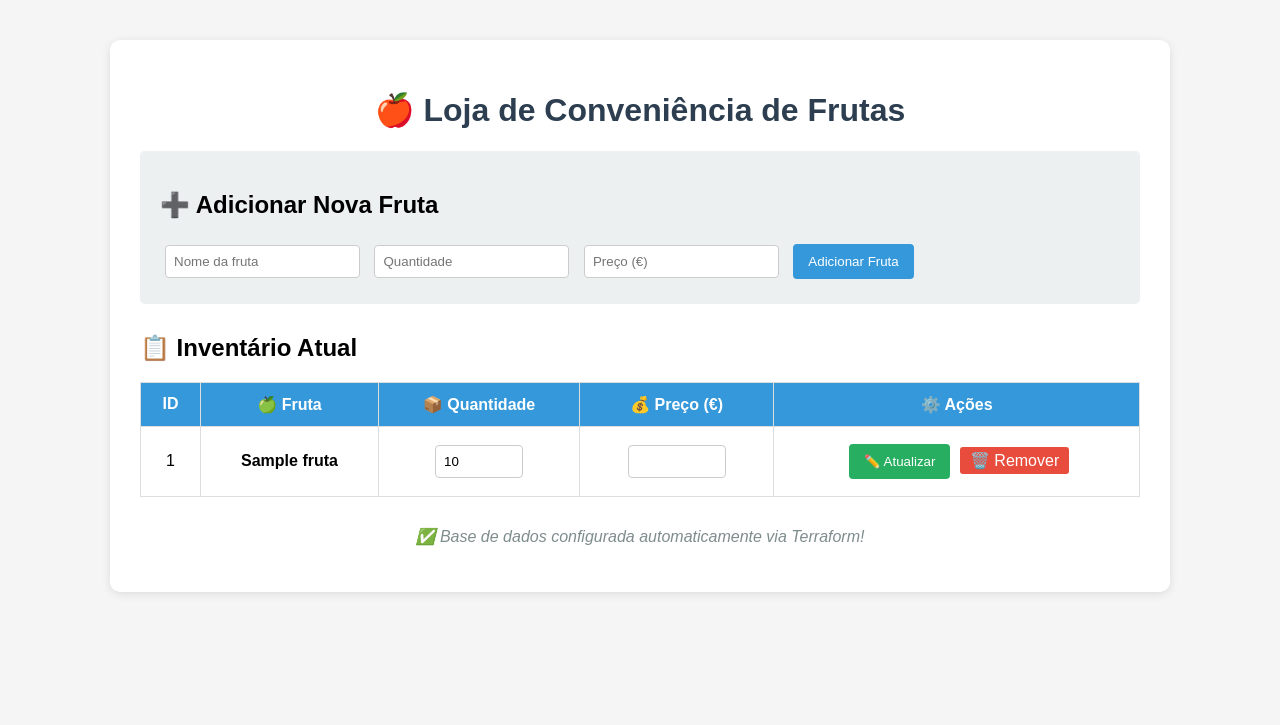
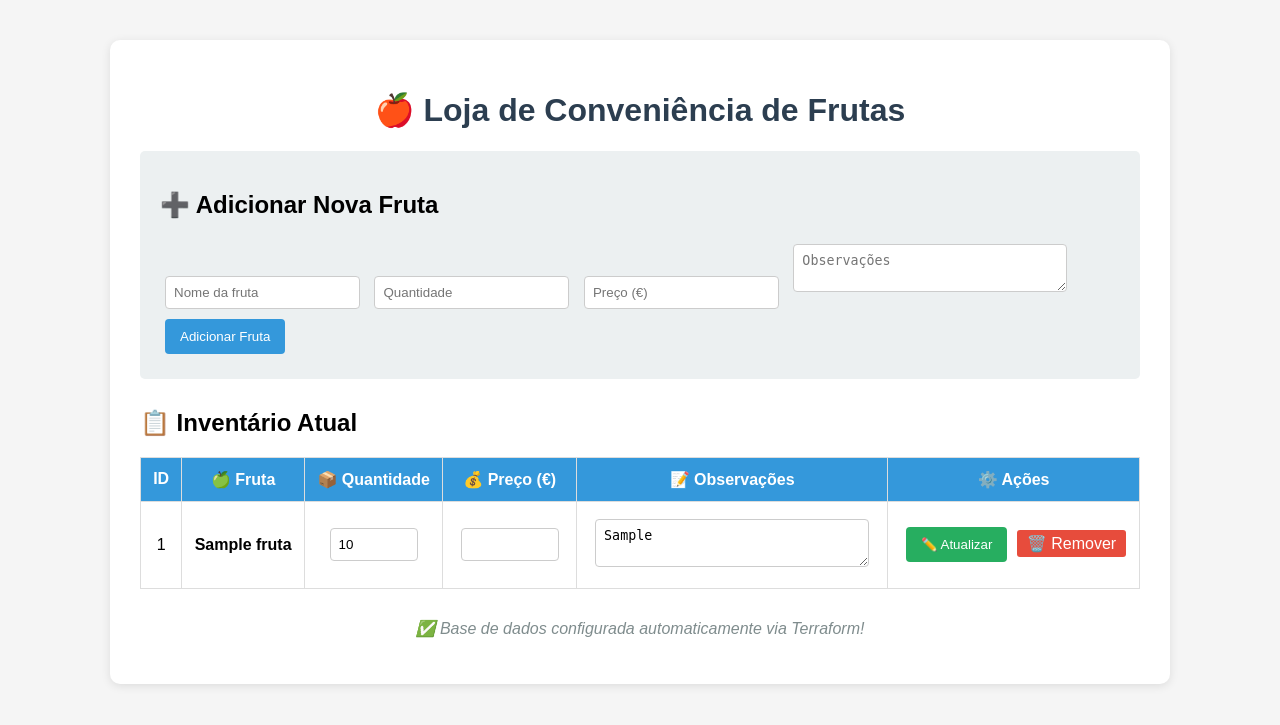
Before and after one commit to rpspereira/labfinal, a PHP site: page / in a window 1280 px wide. Shown: the top 725 px of the page. Run offline with PHP 8.4, Linux system fonts and the light colour scheme; tables that the repository leaves empty or names only in its code hold one stand-in row (values such as "Sample post").

Commit message:
Update index.php

```diff
--- a/index.php
+++ b/index.php
@@ -2,8 +2,8 @@
 ini_set('display_errors', 1);
 error_reporting(E_ALL);
 
-// Usa as credenciais dos outputs do Terraform
-$host = '10.0.1.4'; // Será o IP privado da VM MySQL
+// Configuração da base de dados
+$host = '10.0.1.4'; // IP privado da VM MySQL (ajusta se for diferente)
 $user = 'frutaria_user';
 $pass = 'frutaria_pass';
 $db   = 'frutaria';
@@ -18,7 +18,8 @@ if (isset($_POST['add'])) {
     $nome = $conn->real_escape_string($_POST['nome']);
     $quantidade = intval($_POST['quantidade']);
     $preco = floatval($_POST['preco']);
-    $conn->query("INSERT INTO frutas (nome, quantidade, preco) VALUES ('$nome', $quantidade, $preco)");
+    $observacoes = $conn->real_escape_string($_POST['observacoes'] ?? '');
+    $conn->query("INSERT INTO frutas (nome, quantidade, preco, observacoes) VALUES ('$nome', $quantidade, $preco, '$observacoes')");
     header("Location: " . $_SERVER['PHP_SELF']);
     exit;
 }
@@ -36,7 +37,8 @@ if (isset($_POST['update'])) {
     $id = intval($_POST['id']);
     $quantidade = intval($_POST['quantidade']);
     $preco = floatval($_POST['preco']);
-    $conn->query("UPDATE frutas SET quantidade=$quantidade, preco=$preco WHERE id=$id");
+    $observacoes = $conn->real_escape_string($_POST['observacoes'] ?? '');
+    $conn->query("UPDATE frutas SET quantidade=$quantidade, preco=$preco, observacoes='$observacoes' WHERE id=$id");
     header("Location: " . $_SERVER['PHP_SELF']);
     exit;
 }
@@ -59,7 +61,8 @@ $result = $conn->query("SELECT * FROM frutas ORDER BY nome ASC");
         th { background: #3498db; color: white; }
         tr:nth-child(even) { background-color: #f2f2f2; }
         .add-form { background: #ecf0f1; padding: 20px; border-radius: 5px; margin-bottom: 30px; }
-        input[type="text"], input[type="number"] { padding: 8px; margin: 5px; border: 1px solid #ccc; border-radius: 4px; }
+        input[type="text"], input[type="number"], textarea { padding: 8px; margin: 5px; border: 1px solid #ccc; border-radius: 4px; }
+        textarea { resize: vertical; }
         button { padding: 10px 15px; margin: 5px; cursor: pointer; background: #3498db; color: white; border: none; border-radius: 4px; }
         button:hover { background: #2980b9; }
         .remove-btn { background: #e74c3c; color: white; text-decoration: none; padding: 5px 10px; border-radius: 3px; }
@@ -78,6 +81,7 @@ $result = $conn->query("SELECT * FROM frutas ORDER BY nome ASC");
                 <input type="text" name="nome" placeholder="Nome da fruta" required>
                 <input type="number" name="quantidade" placeholder="Quantidade" min="0" required>
                 <input type="number" step="0.01" name="preco" placeholder="Preço (€)" min="0" required>
+                <textarea name="observacoes" placeholder="Observações" rows="2" cols="30"></textarea>
                 <button type="submit" name="add">Adicionar Fruta</button>
             </form>
         </div>
@@ -90,6 +94,7 @@ $result = $conn->query("SELECT * FROM frutas ORDER BY nome ASC");
                     <th>🍏 Fruta</th>
                     <th>📦 Quantidade</th>
                     <th>💰 Preço (€)</th>
+                    <th>📝 Observações</th>
                     <th>⚙️ Ações</th>
                 </tr>
             </thead>
@@ -107,6 +112,9 @@ $result = $conn->query("SELECT * FROM frutas ORDER BY nome ASC");
                                 <input type="number" step="0.01" name="preco" value="<?= $fruta['preco'] ?>" min="0" required style="width: 80px;">
                             </td>
                             <td>
+                                <textarea name="observacoes" rows="2" cols="30"><?= htmlspecialchars($fruta['observacoes']) ?></textarea>
+                            </td>
+                            <td>
                                 <input type="hidden" name="id" value="<?= $fruta['id'] ?>">
                                 <button type="submit" name="update" class="update-btn">✏️ Atualizar</button>
                                 <a href="?remover=<?= $fruta['id'] ?>" class="remove-btn" onclick="return confirm('Remover <?= htmlspecialchars($fruta['nome']) ?>?')">🗑️ Remover</a>
@@ -115,7 +123,7 @@ $result = $conn->query("SELECT * FROM frutas ORDER BY nome ASC");
                     </tr>
                     <?php endwhile; ?>
                 <?php else: ?>
-                    <tr><td colspan="5">Nenhuma fruta encontrada no inventário.</td></tr>
+                    <tr><td colspan="6">Nenhuma fruta encontrada no inventário.</td></tr>
                 <?php endif; ?>
             </tbody>
         </table>
```
